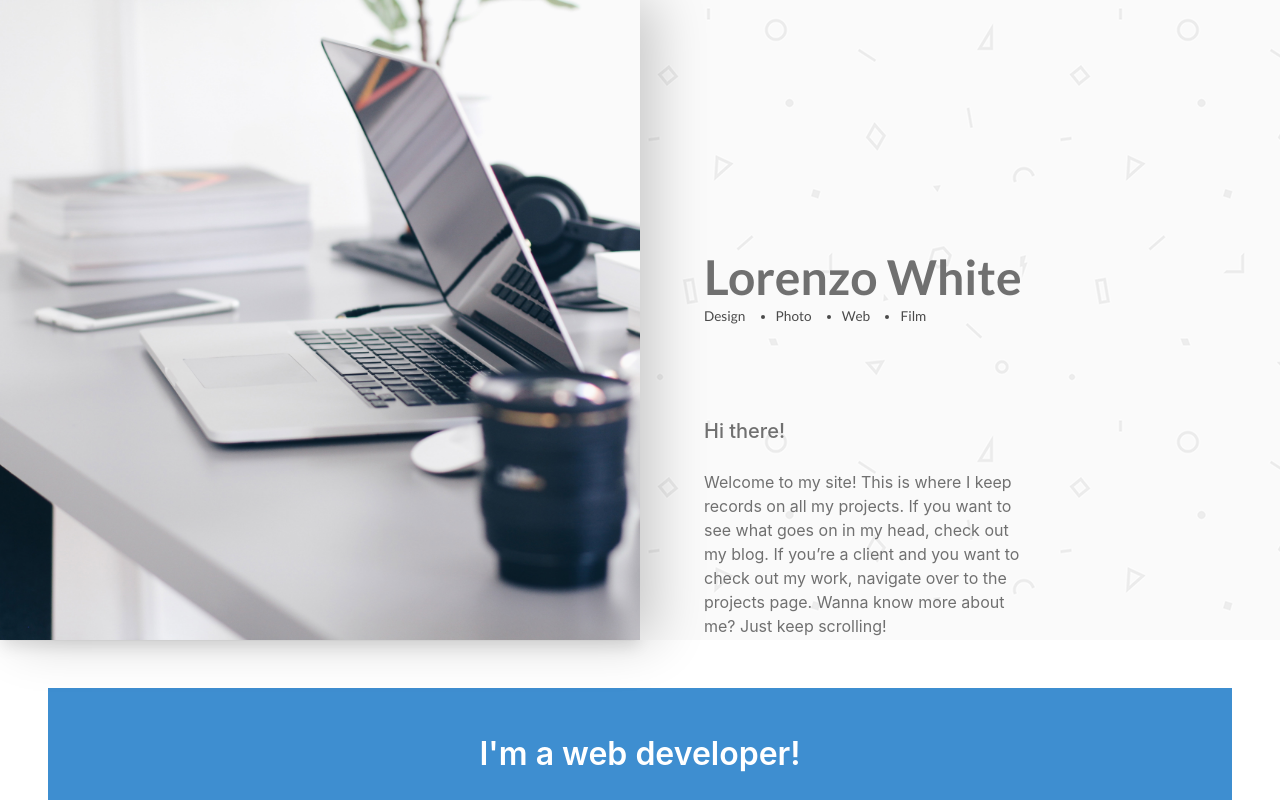
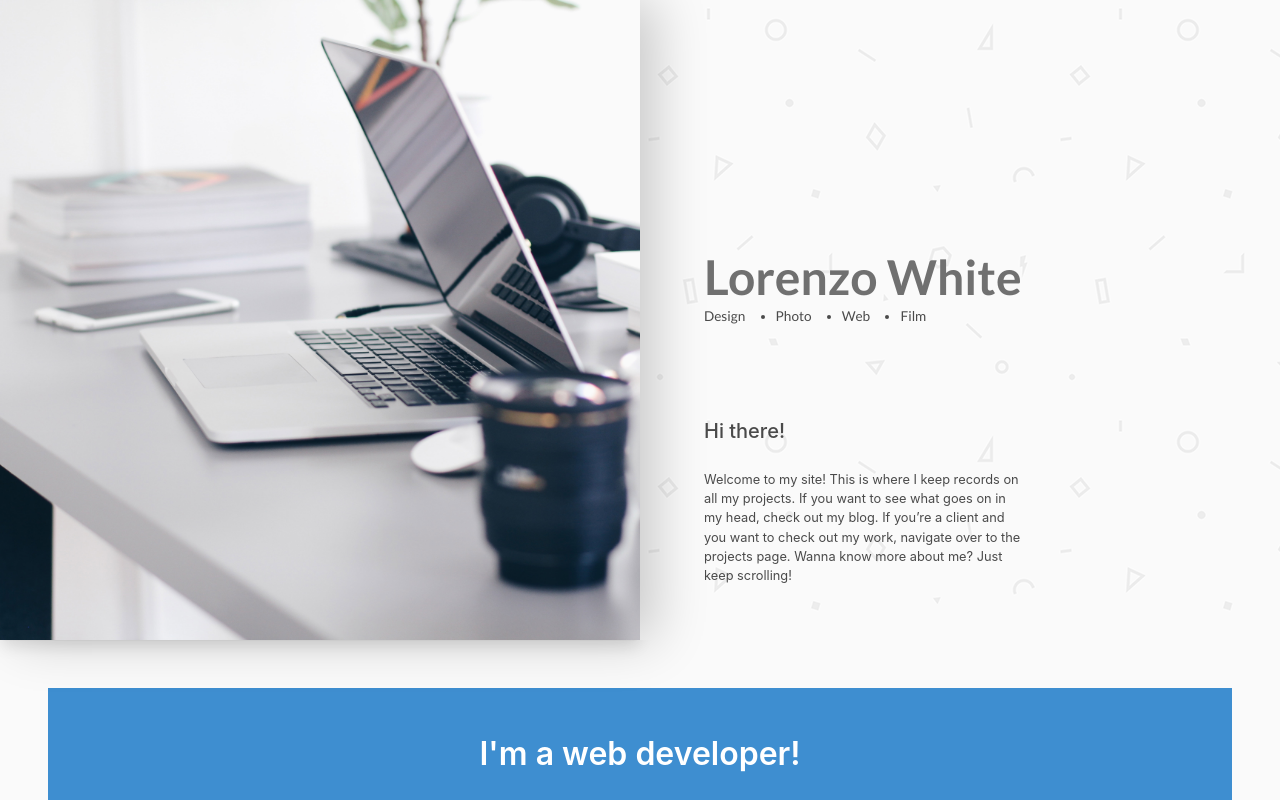
Before and after one commit to LorenzoWhite/Mysite, an Angular app in the folder frontend/: page /home in a window 1280 px wide. Shown: the top 800 px of the page. Built offline with nearby package versions, Linux system fonts and the light colour scheme.

Commit message:
fixed background color

```diff
--- a/frontend/package.json
+++ b/frontend/package.json
@@ -15,7 +15,7 @@
     "@angular/animations": "^5.2.0",
     "@angular/common": "^5.2.0",
     "@angular/compiler": "^5.2.0",
-    "@angular/core": "^5.2.0",
+    "@angular/core": "^5.2.11",
     "@angular/forms": "^5.2.0",
     "@angular/http": "^5.2.0",
     "@angular/platform-browser": "^5.2.0",
--- a/frontend/src/app/components/landing/landing.component.css
+++ b/frontend/src/app/components/landing/landing.component.css
@@ -39,6 +39,13 @@
     width: 20rem;
 }
 
+.intro-content{
+  font-size: .8rem;
+}
+
+.accent {
+  color: #FF730F;
+}
 .name-main {
     font-family: 'Lato', sans-serif;
     font-size: 3rem;
@@ -72,3 +79,7 @@ li:first-child{
     /* background-color: blue; */
     margin-left: 4em;
 }
+
+.accent-colored {
+  background-color: #FF730F;
+}
--- a/frontend/src/app/components/landing/landing.component.html
+++ b/frontend/src/app/components/landing/landing.component.html
@@ -24,7 +24,7 @@
         <div class="cont-box">
           <h1 class="intro-text">Hi there!</h1>
           <br>
-          <p>
+          <p class="intro-content">
               Welcome to my site! This is where I keep records on all my projects. If you want to see what goes on in my head, check out my blog. If you’re a client and you want to check out my work, navigate over to the projects page.
 
               Wanna know more about me? Just keep scrolling!
--- a/frontend/src/app/components/landing/landing.component.ts
+++ b/frontend/src/app/components/landing/landing.component.ts
@@ -7,6 +7,7 @@ import { Component, OnInit } from '@angular/core';
 })
 export class LandingComponent implements OnInit {
   name: string = "Lorenzo White";
+  skills: string[] = ["Web Developer", "Filmmaker", "Designer"];
 
   //TODO add elements that define my skillset so they're not hardcoded into HTML
 
--- a/frontend/src/styles.css
+++ b/frontend/src/styles.css
@@ -1,4 +1,8 @@
 /* You can add global styles to this file, and also import other style files */
 body {
-    color: #707070;
+    background-color: #FAFAFA;
 }
+
+html {
+  font-size: 16px;
+}
--- a/package.json
+++ b/package.json
@@ -14,6 +14,7 @@
     "bulma": "^0.7.1",
     "cors": "^2.8.4",
     "express": "^4.16.3",
-    "mongoose": "^5.0.17"
+    "mongoose": "^5.0.17",
+    "@angular/core":"*"
   }
 }
```
Also changed, not shown: 2 other files (tests, documents, lock files or other folders).
